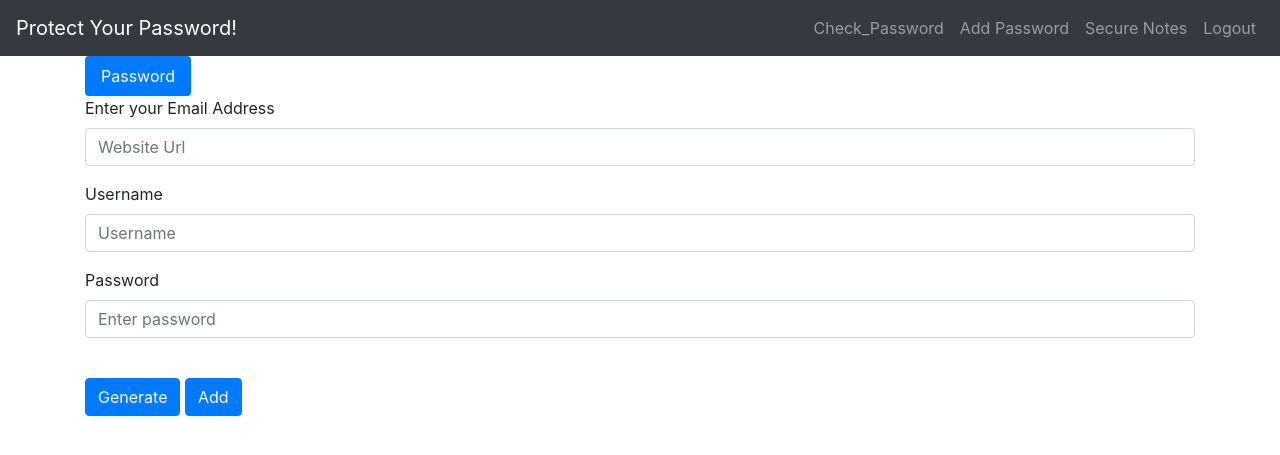
After one commit to Venkateshvenki404224/password_manager, a Flask app: page /check in a window 1280 px wide. The commit adds this page. Shown: the top 455 px of the page. Run offline with Flask 2, Linux system fonts and the light colour scheme; a user stored in the database is signed in; some libraries are stand-ins or nearby versions.

Commit message:
Add files via upload
Added tables and checked

```diff
--- a/Flask-Web-App-Tutorial/website/static/index.js
+++ b/Flask-Web-App-Tutorial/website/static/index.js
@@ -3,7 +3,7 @@ function deleteNote(noteId) {
     method: "POST",
     body: JSON.stringify({ noteId: noteId }),
   }).then((_res) => {
-    window.location.href = "/";
+    window.location.href = "/notes";
   });
 }
 var password=document.getElementById("password1","password2");
--- a/Flask-Web-App-Tutorial/website/templates/base.html
+++ b/Flask-Web-App-Tutorial/website/templates/base.html
@@ -23,7 +23,7 @@
   <body>
   <section id="title">
     <nav class="navbar navbar-expand-lg navbar-dark bg-dark">
-        <a class="navbar-brand" href="">Protect Your Password!</a>
+        <a class="navbar-brand" href="/">Protect Your Password!</a>
       <button
         class="navbar-toggler"
         type="button"
@@ -35,10 +35,9 @@
       <div class="collapse navbar-collapse" id="navbar">
         <div class="navbar-nav ml-auto">
           {% if user.is_authenticated %}
-          <a class="nav-item nav-link" id="home" href="/">Home</a>
-          <a class="nav-item nav-link" id="home" href="/">Check_Password</a>
+          <a class="nav-item nav-link" id="home" href="/check">Check_Password</a>
           <a class="nav-item nav-link" id="home" href="/addpass">Add Password</a>
-          <a class="nav-item nav-link" id="home" href="/">Secure Notes</a>
+          <a class="nav-item nav-link" id="home" href="/notes">Secure Notes</a>
           <a class="nav-item nav-link" id="logout" href="/logout">Logout</a>
           {% else %}
           <a class="nav-item nav-link" id="login" href="/login">Login</a>
--- /dev/null
+++ b/Flask-Web-App-Tutorial/website/templates/check.html
@@ -0,0 +1,47 @@
+{% extends "base.html" %} {% block title %}Add Password{% endblock %} {% block content
+%}
+<form method="POST">
+<ul class="nav nav-pills">
+  <li class="nav-item">
+    <a class="nav-link active" aria-current="page" href="check_pass">Password</a>
+  </li>
+    </ul>
+  <div class="form-group">
+    <label for="text">Enter your Email Address</label>
+    <input
+      type="text"
+      class="form-control"
+      id="url"
+      name="url"
+      placeholder="Website Url"
+    />
+  </div>
+  <div class="form-group">
+    <label for="username">Username</label>
+    <input
+      type="text"
+      class="form-control"
+      id="username"
+      name="username"
+      placeholder="Username"
+    />
+  </div>
+  <div class="form-group">
+    <label for="password">Password</label>
+    <input
+      type="password"
+      class="form-control"
+      id="psw"
+      name="psw"
+      data-toggle="password"
+      data-placement="before"
+      placeholder="Enter password"
+    />
+  </div>
+  <br />
+    <div>
+  <button type="button" class="btn btn-primary" onclick="Password()">Generate</button>
+  <button type="submit" class="btn btn-primary">Add</button>
+        </div>
+</form>
+{% endblock %}
--- a/Flask-Web-App-Tutorial/website/views.py
+++ b/Flask-Web-App-Tutorial/website/views.py
@@ -2,15 +2,15 @@ from flask import Blueprint, render_template, request, flash, jsonify
 from flask_login import login_required, current_user
 from .models import Note
 from . import db
-from .models import PassList,List
+from .models import PassList
 import json
 
 views = Blueprint('views', __name__)
 
 
-@views.route('/', methods=['GET', 'POST'])
+@views.route('/notes', methods=['GET', 'POST'])
 @login_required
-def home():
+def notes():
     if request.method == 'POST':
         note = request.form.get('note')
 
@@ -22,7 +22,7 @@ def home():
             db.session.commit()
             flash('Note added!', category='success')
 
-    return render_template("home.html", user=current_user)
+    return render_template("Notes.html", user=current_user)
 
 
 @views.route('/delete-note', methods=['POST'])
@@ -59,14 +59,12 @@ def addpass():
     return render_template("addpass.html", user=current_user)
 
 
-# @views.route('/')
-# @login_required
-# def home():
-#     try:
-#         password = List.query.filter_by(style='mini').order_by(List.name).all()
-#
-#
-#     except Exception as e:
-#         error = "<p> The error:<br>"+ str(e) + "</p>"
-#         flash("Something went wrong",category='error')
-#         return error
+@views.route('/')
+@login_required
+def home():
+    return render_template("home.html",user=current_user)
+
+@views.route('/check')
+@login_required
+def check():
+        return render_template("check.html",user=current_user)
```
Also changed, not shown: Flask-Web-App-Tutorial/website/models.py (+1 -9 lines), Flask-Web-App-Tutorial/website/templates/Notes.html (added, +22 -0 lines), Flask-Web-App-Tutorial/website/templates/home.html (+24 -18 lines), Flask-Web-App-Tutorial/website/database.db.
